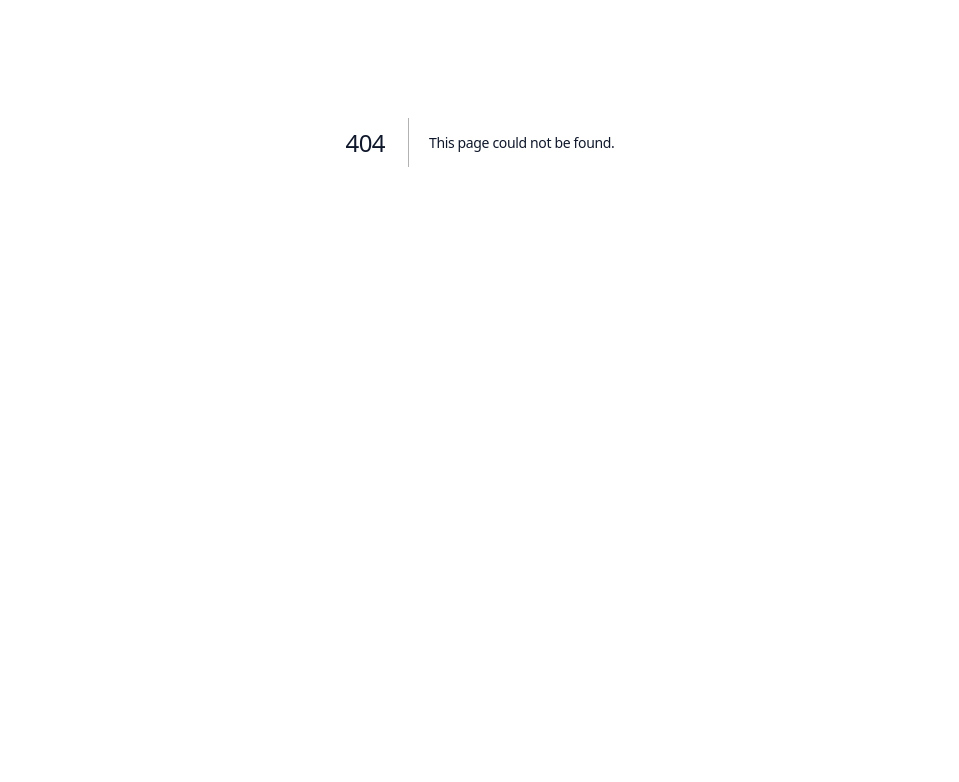
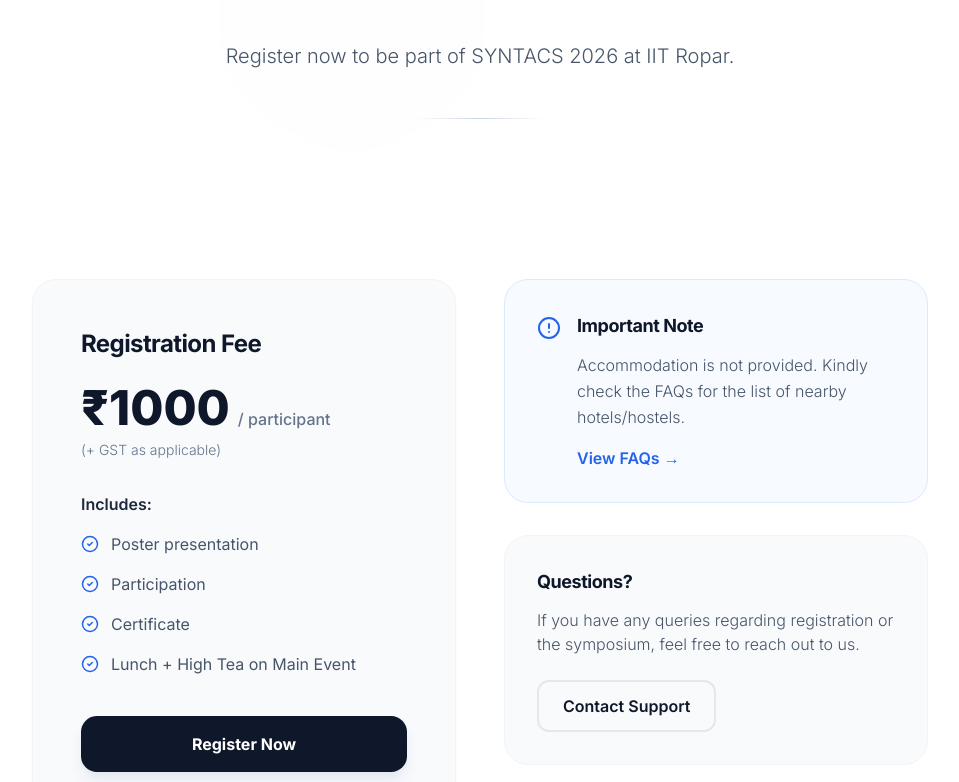
Before and after one commit to encodedCoder/syntacs2026, a Next.js app: page /registration in a window 1280 px wide. Before the commit this address had no page. Shown: the part 258-1040 px from the top of the page, without its empty margins (160-1119 px from the left). Before the commit the page ends 800 px from the top, so only its background shows below. Built offline with nearby package versions, Linux system fonts and the light colour scheme.

Commit message:
feat: implement registration page and relocate register now button to footer

```diff
--- /dev/null
+++ b/src/app/registration/page.tsx
@@ -0,0 +1,96 @@
+import Navbar from "@/components/Navbar";
+import PageHero from "@/components/PageHero";
+import Footer from "@/components/Footer";
+import Link from "next/link";
+import { CheckCircle2, AlertCircle } from "lucide-react";
+
+export default function RegistrationPage() {
+    const inclusions = [
+        "Poster presentation",
+        "Participation",
+        "Certificate",
+        "Lunch + High Tea on Main Event",
+    ];
+
+    return (
+        <main className="min-h-screen bg-white">
+            <Navbar />
+
+            <PageHero
+                title="REGISTRATION"
+                subtitle="JOIN US"
+                description="Register now to be part of SYNTACS 2026 at IIT Ropar."
+            />
+
+            <section className="py-20 px-6">
+                <div className="max-w-4xl mx-auto">
+                    <div className="grid md:grid-cols-2 gap-12 items-start">
+                        {/* Fee Details */}
+                        <div className="bg-slate-50 p-8 md:p-12 rounded-3xl border border-slate-100 shadow-sm">
+                            <h2 className="text-2xl font-bold text-slate-900 mb-6">Registration Fee</h2>
+                            <div className="flex items-baseline gap-2 mb-2">
+                                <span className="text-5xl font-extrabold text-slate-900">₹1000</span>
+                                <span className="text-slate-500 font-medium">/ participant</span>
+                            </div>
+                            <p className="text-slate-500 text-sm mb-8">(+ GST as applicable)</p>
+
+                            <div className="space-y-4 mb-10">
+                                <p className="font-semibold text-slate-800">Includes:</p>
+                                {inclusions.map((item) => (
+                                    <div key={item} className="flex gap-3 items-center">
+                                        <CheckCircle2 size={18} className="text-blue-600 shrink-0" />
+                                        <span className="text-slate-600">{item}</span>
+                                    </div>
+                                ))}
+                            </div>
+
+                            <Link
+                                href="https://docs.google.com/forms/d/e/1FAIpQLSdve_Fhj2k21r7BPDXJYxLi--LlQbYjbbRxIVYQ4BMknNQJbg/viewform?usp=publish-editor"
+                                target="_blank"
+                                className="w-full inline-flex items-center justify-center px-8 py-4 bg-slate-900 text-white rounded-2xl font-bold hover:bg-slate-800 transition-all hover:scale-[1.02] active:scale-[0.98] shadow-lg shadow-slate-200"
+                            >
+                                Register Now
+                            </Link>
+                        </div>
+
+                        {/* Important Notes */}
+                        <div className="space-y-8">
+                            <div className="p-8 bg-blue-50/50 rounded-3xl border border-blue-100">
+                                <div className="flex gap-4 items-start">
+                                    <AlertCircle className="text-blue-600 shrink-0 mt-1" size={24} />
+                                    <div>
+                                        <h3 className="text-lg font-bold text-slate-900 mb-3">Important Note</h3>
+                                        <p className="text-slate-600 leading-relaxed mb-4">
+                                            Accommodation is not provided. Kindly check the FAQs for the list of nearby hotels/hostels.
+                                        </p>
+                                        <Link
+                                            href="/faq"
+                                            className="text-blue-600 font-semibold hover:underline flex items-center gap-1"
+                                        >
+                                            View FAQs →
+                                        </Link>
+                                    </div>
+                                </div>
+                            </div>
+
+                            <div className="p-8 bg-slate-50 rounded-3xl border border-slate-100">
+                                <h3 className="text-lg font-bold text-slate-900 mb-3">Questions?</h3>
+                                <p className="text-slate-600 mb-6">
+                                    If you have any queries regarding registration or the symposium, feel free to reach out to us.
+                                </p>
+                                <Link
+                                    href="mailto:cse office@iitrpr.ac.in"
+                                    className="inline-flex items-center justify-center px-6 py-3 border-2 border-slate-200 text-slate-900 rounded-xl font-semibold hover:bg-slate-100 transition-colors"
+                                >
+                                    Contact Support
+                                </Link>
+                            </div>
+                        </div>
+                    </div>
+                </div>
+            </section>
+
+            <Footer />
+        </main>
+    );
+}
--- a/src/components/Footer.tsx
+++ b/src/components/Footer.tsx
@@ -47,8 +47,15 @@
               ))}
             </div>
 
-            <div className="mt-8">
+            <div className="mt-8 flex flex-col gap-4">
               <CallForPostersButton />
+              <Link
+                href="https://docs.google.com/forms/d/e/1FAIpQLSdve_Fhj2k21r7BPDXJYxLi--LlQbYjbbRxIVYQ4BMknNQJbg/viewform?usp=publish-editor"
+                target="_blank"
+                className="inline-flex px-8 py-3 md:px-10 md:py-4 bg-slate-900 hover:bg-slate-800 text-white text-xs md:text-sm font-bold tracking-[0.2em] uppercase rounded-full transition-all duration-300 shadow-lg items-center justify-center gap-2 border border-slate-800 w-fit"
+              >
+                Register Now
+              </Link>
             </div>
           </div>
 
@@ -59,6 +66,7 @@
               <li><Link href="/" className="text-sm text-black hover:text-slate-900 transition-colors">Home</Link></li>
               <li><Link href="/keynotes" className="text-sm text-black hover:text-slate-900 transition-colors">Keynotes</Link></li>
               <li><Link href="/program" className="text-sm text-black hover:text-slate-900 transition-colors">Program</Link></li>
+              <li><Link href="/registration" className="text-sm text-black hover:text-slate-900 transition-colors">Registration</Link></li>
               <li><Link href="/venue" className="text-sm text-black hover:text-slate-900 transition-colors">Venue</Link></li>
             </ul>
 
--- a/src/components/Navbar.tsx
+++ b/src/components/Navbar.tsx
@@ -42,6 +42,7 @@
       ]
     },
     { name: "Venue", href: "/venue" },
+    { name: "Registration", href: "/registration" },
     { name: "Committee", href: "/committee" },
     { name: "FAQ", href: "/faq" },
   ];
```
